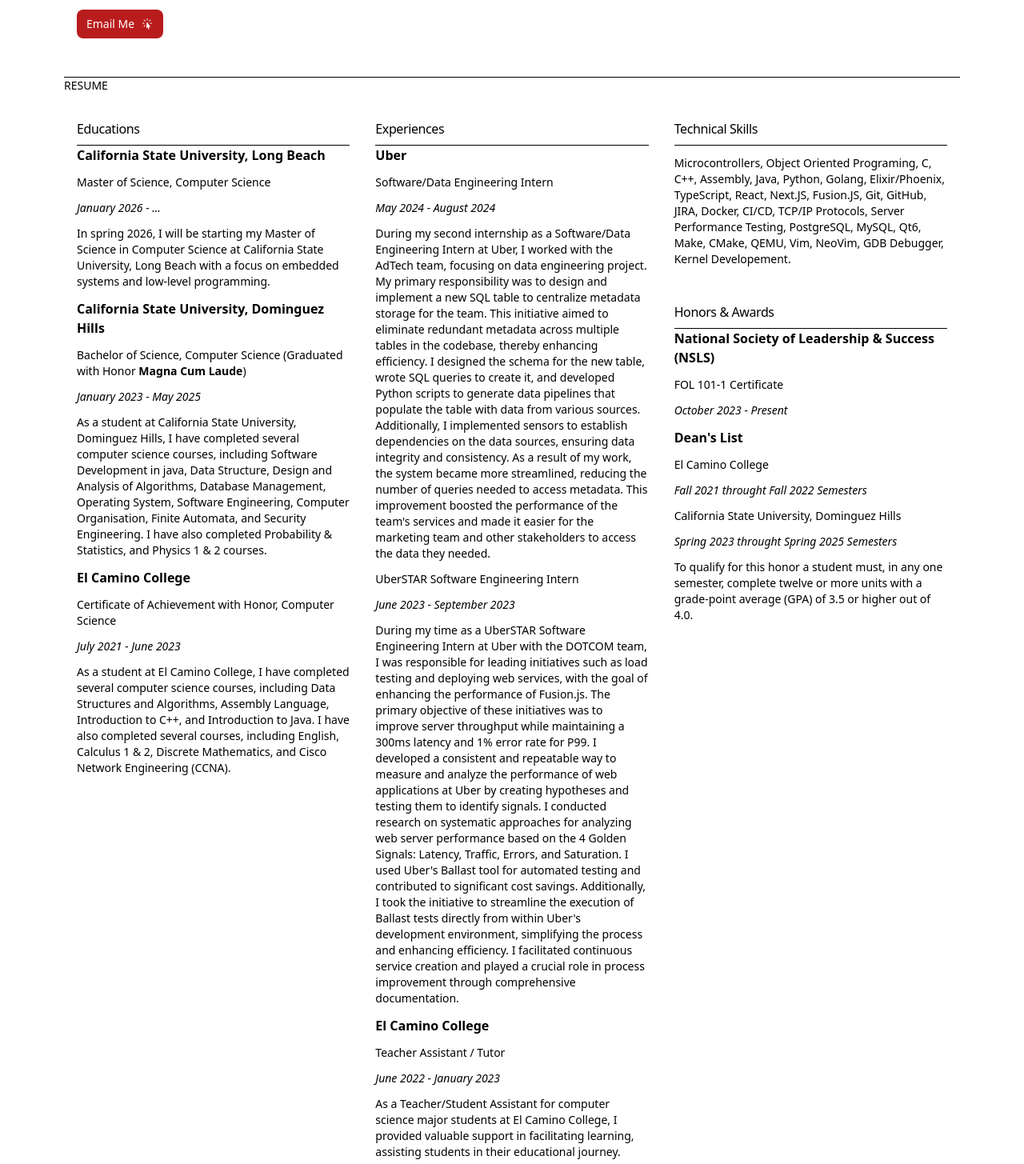
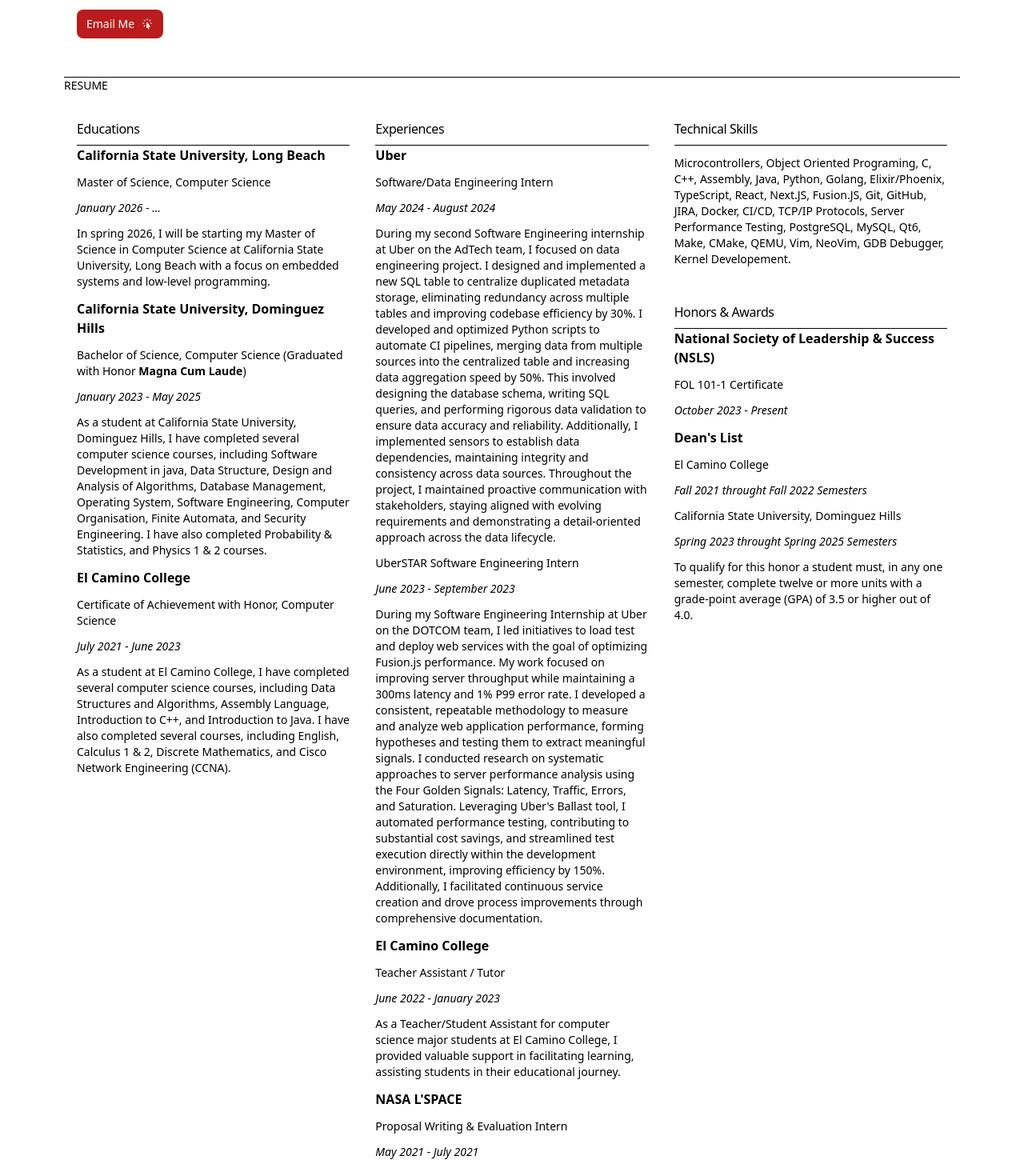
Before and after one commit to chrisdedman/website, a Next.js app: page /profile in a window 1280 px wide. Shown: the part 892-2347 px from the top of the page at 80% size. Built offline with nearby package versions, Linux system fonts and the light colour scheme.

Commit message:
Refactor internship experience descriptions for clarity and detail

```diff
--- a/src/components/resume/experience.tsx
+++ b/src/components/resume/experience.tsx
@@ -10,24 +10,12 @@
         <p className="text-sm">Software/Data Engineering Intern</p>
         <p className="text-sm font-light italic">May 2024 - August 2024</p>
         <p className="text-sm font-light">
-          During my second internship as a Software/Data Engineering Intern at Uber, I worked with the AdTech team, focusing on data engineering project.
-          My primary responsibility was to design and implement a new SQL table to centralize metadata storage for the team.
-          This initiative aimed to eliminate redundant metadata across multiple tables in the codebase, thereby enhancing efficiency.
-          I designed the schema for the new table, wrote SQL queries to create it, and developed Python scripts to generate data pipelines that
-          populate the table with data from various sources. Additionally, I implemented sensors to establish dependencies on the data sources, ensuring data integrity and consistency.
-          As a result of my work, the system became more streamlined, reducing the number of queries needed to access metadata.
-          This improvement boosted the performance of the team&apos;s services and made it easier for the marketing team and other stakeholders to access the data they needed.
+          During my second Software Engineering internship at Uber on the AdTech team, I focused on data engineering project. I designed and implemented a new SQL table to centralize duplicated metadata storage, eliminating redundancy across multiple tables and improving codebase efficiency by 30%. I developed and optimized Python scripts to automate CI pipelines, merging data from multiple sources into the centralized table and increasing data aggregation speed by 50%. This involved designing the database schema, writing SQL queries, and performing rigorous data validation to ensure data accuracy and reliability. Additionally, I implemented sensors to establish data dependencies, maintaining integrity and consistency across data sources. Throughout the project, I maintained proactive communication with stakeholders, staying aligned with evolving requirements and demonstrating a detail-oriented approach across the data lifecycle.
         </p>
         <p className="text-sm">UberSTAR Software Engineering Intern</p>
         <p className="text-sm font-light italic">June 2023 - September 2023</p>
         <p className="text-sm font-light">
-          During my time as a UberSTAR Software Engineering Intern at Uber with the DOTCOM team, I was responsible for leading initiatives such as load testing and deploying web services,
-          with the goal of enhancing the performance of Fusion.js. The primary objective of these initiatives was to improve server throughput while maintaining a 300ms latency and 1% error rate for P99.
-          I developed a consistent and repeatable way to measure and analyze the performance of web applications at Uber by creating hypotheses and testing them to identify signals.
-          I conducted research on systematic approaches for analyzing web server performance based on the 4 Golden Signals: Latency, Traffic, Errors, and Saturation.
-          I used Uber&apos;s Ballast tool for automated testing and contributed to significant cost savings. Additionally, I took the initiative to streamline the execution
-          of Ballast tests directly from within Uber&apos;s development environment, simplifying the process and enhancing efficiency.
-          I facilitated continuous service creation and played a crucial role in process improvement through comprehensive documentation.
+          During my Software Engineering Internship at Uber on the DOTCOM team, I led initiatives to load test and deploy web services with the goal of optimizing Fusion.js performance. My work focused on improving server throughput while maintaining a 300ms latency and 1% P99 error rate. I developed a consistent, repeatable methodology to measure and analyze web application performance, forming hypotheses and testing them to extract meaningful signals. I conducted research on systematic approaches to server performance analysis using the Four Golden Signals: Latency, Traffic, Errors, and Saturation. Leveraging Uber&apos;s Ballast tool, I automated performance testing, contributing to substantial cost savings, and streamlined test execution directly within the development environment, improving efficiency by 150%. Additionally, I facilitated continuous service creation and drove process improvements through comprehensive documentation.
         </p>
       </div>
 
```
